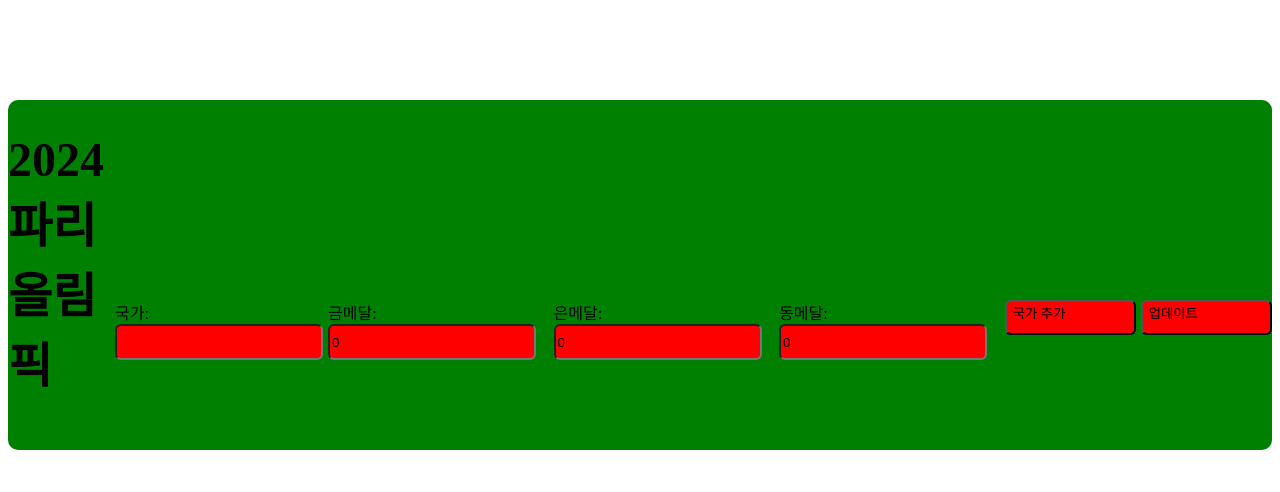
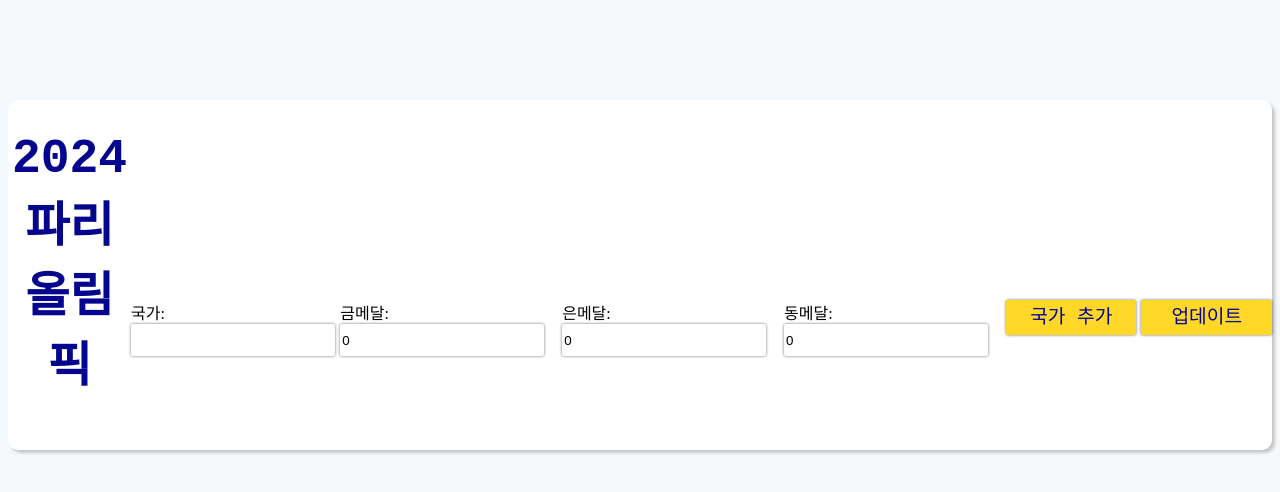
Before and after one commit to smileeeeely/Olympic-Medal-Tracker, a React (Vite) app in the folder medal-Tracker/: page / in a window 1280 px wide. Shown: the top 492 px of the page. Built offline with nearby package versions, Linux system fonts and the light colour scheme.

Commit message:
style: made it clean

```diff
--- a/medal-Tracker/src/App.css
+++ b/medal-Tracker/src/App.css
@@ -1,38 +1,56 @@
+body{
+  background-color: rgb(245, 249, 252);
+}
 .header {
   width: 100%;
   height: 350px;
-  background-color: green;
+  background-color: white;
+  border-radius: 10px;
+  margin: 100px auto 0 auto;
   display: flex;
-  border-radius: 10px;
-  margin: auto;
-  margin: 100px auto 0 auto;
+  box-shadow: 3px 3px 3px rgb(199, 199, 199);
 }
 
 .title {
   font-size: 300%;
+  justify-Content: center;
+  text-align: center;
+  display: flex;
+  font-family: 'Courier New', Courier, monospace;
+  color: rgb(5, 5, 141);
 }
 
 .input-form {
   display: grid;
+  gap: 5px;
   display: flex;
-  gap: 5px;
   justify-content: flex-start;
   margin: 200px auto 0 auto;
 }
 
 .input-Box {
-  border-radius: 6px;
-  background-color: red;
+  border-radius: 2px;
+  background-color: white;
   width: 200px;
   height: 30px;
+  border-color: rgb(235, 236, 237);
+  box-shadow: 0 0 3px rgb(106, 106, 106) ;
+  border: none;
 }
 
 .button {
   display: flex;
-  border-radius: 6px;
-  background-color: red;
+  border-radius: 2px;
+  background-color: rgb(255, 215, 38);
+  box-shadow: 0 0 3px rgb(106, 106, 106) ;
   width: 150px;
   height: 35px;
+  border: none;
+  font-family: 'Courier New', Courier, monospace;
+  text-align: center;
+  justify-Content: center;
+  color: rgb(5, 5, 141);
+  font-size: 120%;
 }
 
 .button-form {
@@ -49,3 +67,7 @@
   justify-Content: center;
   text-align: center;
 };
+
+.delete-btn{
+  background-color: red;
+}
```
